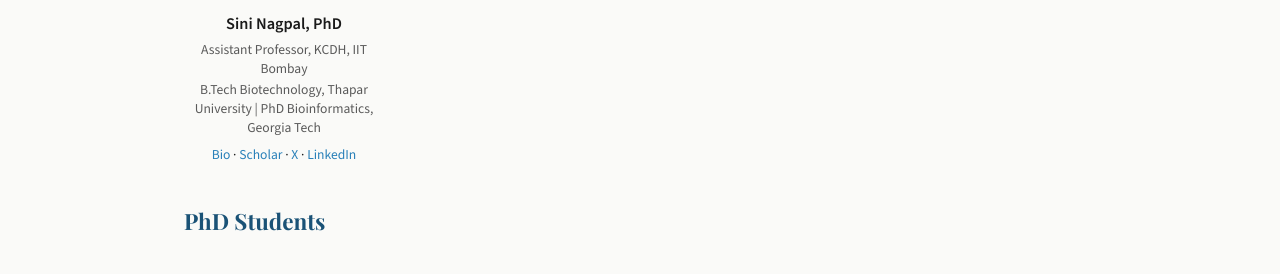
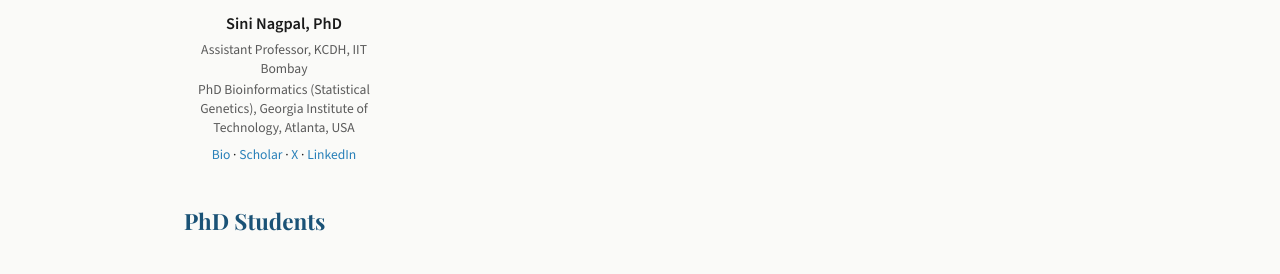
Before and after one commit to nagpallab/nagpallab.github.io, a Jekyll site: the page built from people.md, in a window 1280 px wide and 1236 px high. Shown: the part 395-669 px from the top of the window. Built offline with Jekyll 4.4.1, drawn with Linux system fonts in a browser that asks for light colours.

Commit message:
Update people.md

```diff
--- a/people.md
+++ b/people.md
@@ -10,7 +10,7 @@ title: People
       <img src="/assets/images/sini-nagpal.jpg" alt="Dr. Sini Nagpal" class="person-photo-sm">
       <p class="person-name">Sini Nagpal, PhD</p>
       <p class="person-role">Assistant Professor, KCDH, IIT Bombay</p>
-      <p class="person-role">B.Tech Biotechnology, Thapar University | PhD Bioinformatics, Georgia Tech</p>
+      <p class="person-role">PhD Bioinformatics (Statistical Genetics), Georgia Institute of Technology, Atlanta, USA</p>
       <p class="person-links"><a href="/pi/">Bio</a> &middot; <a href="https://scholar.google.com/citations?user=Xm1CBE4AAAAJ&hl=en" target="_blank">Scholar</a> &middot; <a href="https://x.com/NagpalSini" target="_blank">X</a> &middot; <a href="https://www.linkedin.com/in/sini-nagpal-phd-19745288/" target="_blank">LinkedIn</a></p>
     </div>
   </div>
```
